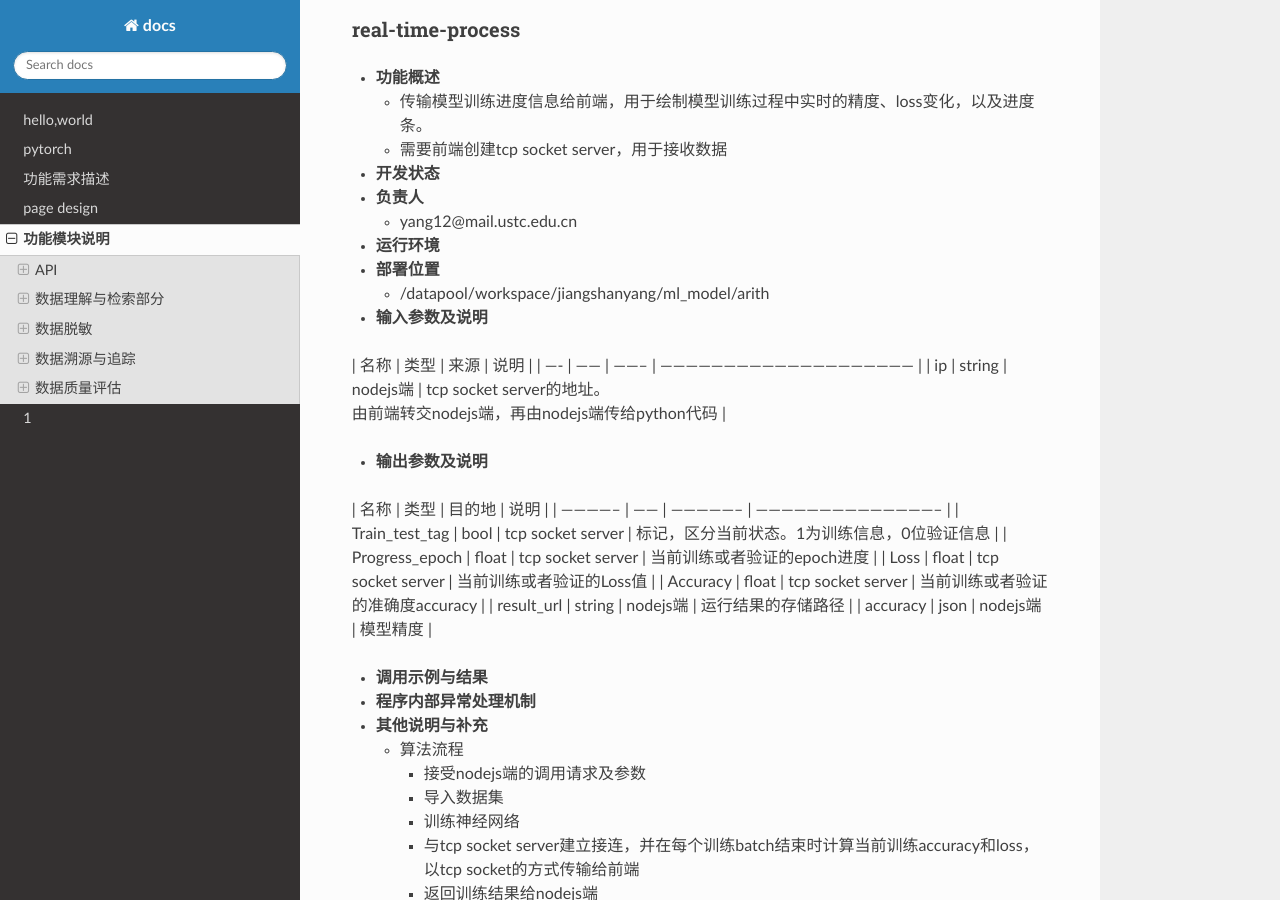
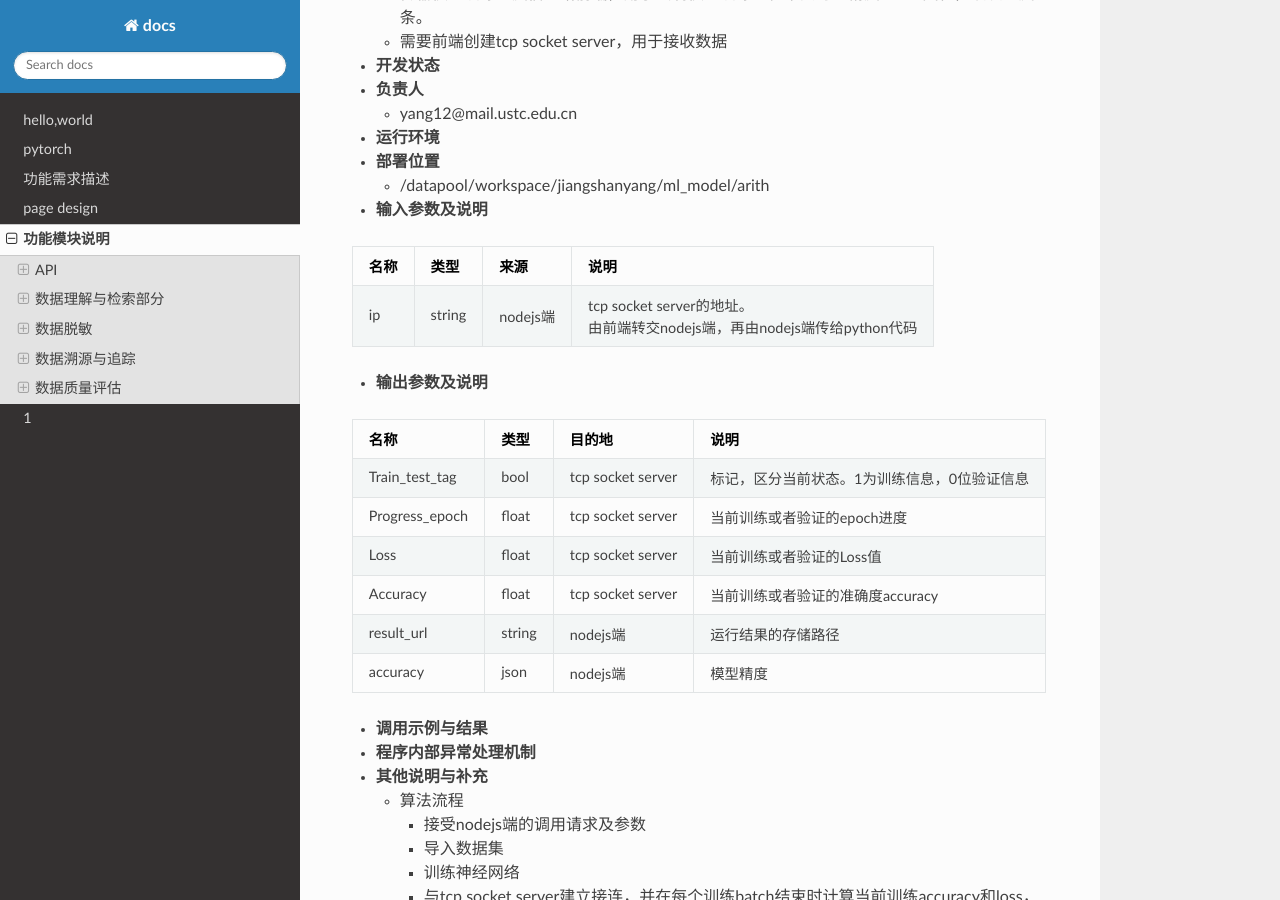
Before and after one commit to datagroupustc/docs, a Sphinx documentation site: the page built from source/platform/function.md, in a window 1280 px wide and 900 px high, scrolled down 3187 px. Built offline with Sphinx 7.4.7 and the Read the Docs theme 2.0.0, drawn with Linux system fonts in a browser that asks for light colours; some of the changed lines change nothing that is shown; some of the changed text lies outside the part shown.

Commit message:
add biaoge

```diff
--- a/source/conf.py
+++ b/source/conf.py
@@ -43,6 +43,7 @@ release = u'0.1'
 # extensions coming with Sphinx (named 'sphinx.ext.*') or your custom
 # ones.
 extensions = [
+    'sphinx_markdown_tables',
 ]
 
 # Add any paths that contain templates here, relative to this directory.
--- a/source/platform/function.md
+++ b/source/platform/function.md
@@ -114,8 +114,8 @@
 - **程序内部异常处理机制**
 - **其他说明与补充**
    - 算法流程
-      - app ![1552825019275](C:\Users\lmj\AppData\Roaming\Typora\typora-user-images\1552825019275.png)
-      - rout ![1552825032715](C:\Users\lmj\AppData\Roaming\Typora\typora-user-images\1552825032715.png)
+      - app ![](figure/api-app.png)
+      - rout ![](figure/api-rout.png)
 
 
 #### real-time-process
@@ -468,7 +468,7 @@ utility_image_skeleton-detection	评估图片数据集的骨架检测效用	模
 
 ### 数据溯源与追踪
 
-![ ](figure/数据追溯说明1.png  "数据追溯说明1")
+![ ](figure/track1.png  "数据追溯说明1")
 
 #### querySimiliar
 - **功能概述**
@@ -528,7 +528,7 @@ utility_image_skeleton-detection	评估图片数据集的骨架检测效用	模
 
 ### 数据质量评估
 
-![ ](figure/数据质量评估1.png  "数据质量评估1")
+![ ](figure/quality1.png  "数据质量评估1")
 
 #### image_quality_assessment
 - **功能概述**
```
Also changed, not shown: source/platform/figure/api-app.png (added), source/platform/figure/api-rout.png (added), source/platform/figure/quality1.png (renamed from source/platform/figure/数据质量评估1.png), source/platform/figure/track1.png (renamed from source/platform/figure/数据追溯说明1.png).
